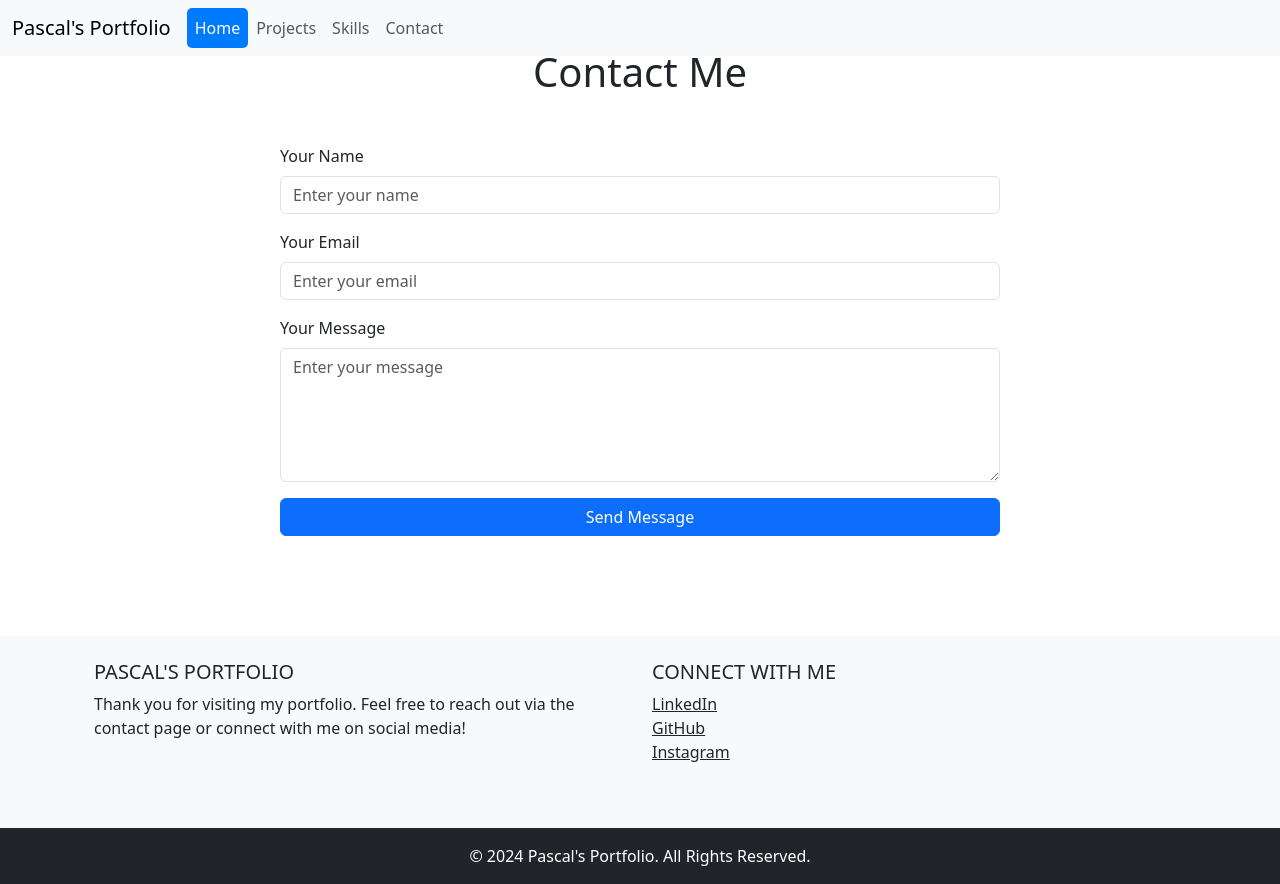
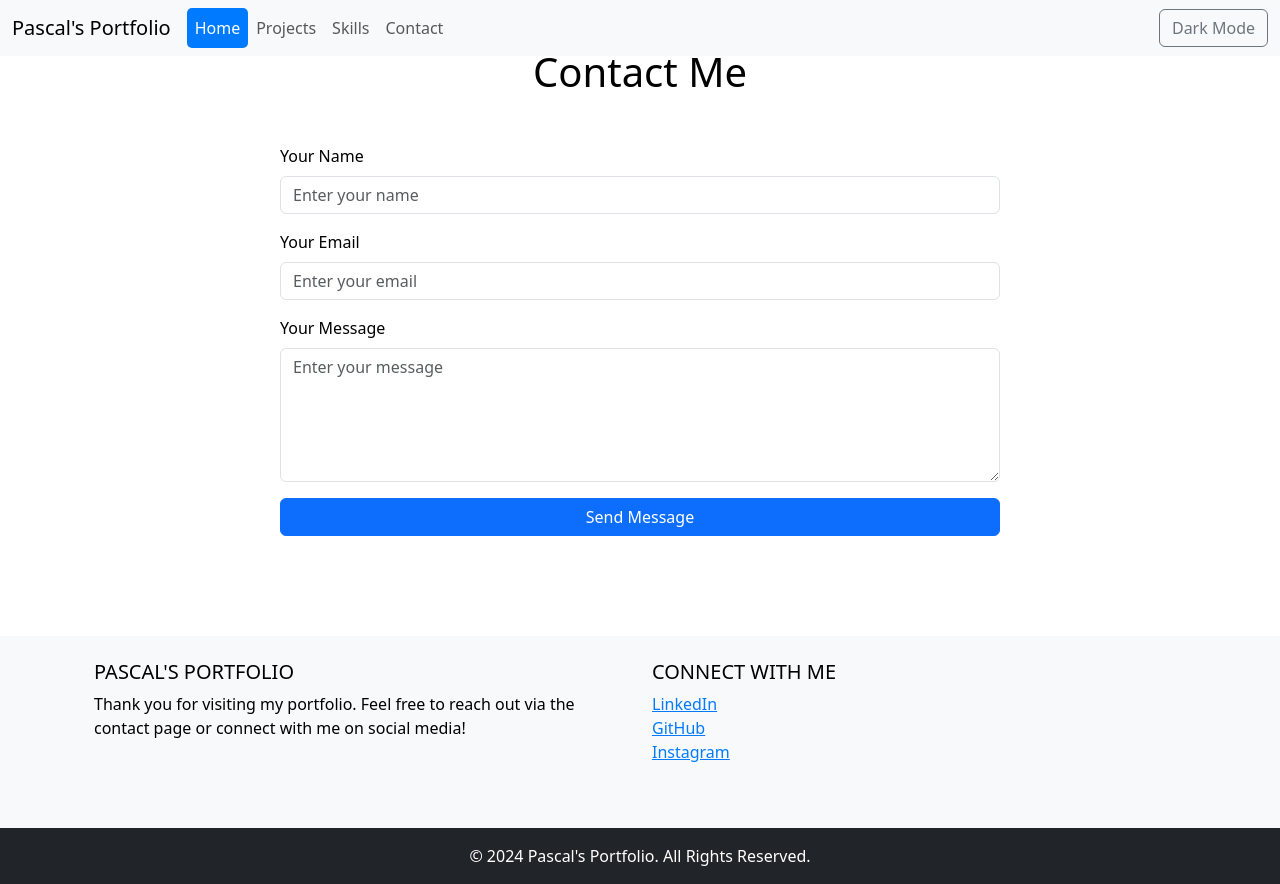
Before and after one commit to bongcoy/portfolio, a CodeIgniter 4 app: the page made by app/Views/contact.php in a window 1280 px wide. Run offline with PHP 8.4 and a stand-in for CodeIgniter, Linux system fonts and the light colour scheme; the template is opened without the code that fills it, so the values that code supplies are empty; some libraries are stand-ins or nearby versions.

Commit message:
Update main layout with dark mode toggle button

```diff
--- a/app/Views/layouts/main.php
+++ b/app/Views/layouts/main.php
@@ -7,6 +7,54 @@
     <title><?= esc($title) ?></title>
     <link href="https://cdn.jsdelivr.net/npm/bootstrap@5.3.0/dist/css/bootstrap.min.css" rel="stylesheet">
     <style>
+        /* Default Light Mode */
+        :root {
+            --bg-color: #ffffff;
+            --text-color: #000000;
+            --navbar-bg: #f8f9fa;
+            --footer-bg: #f8f9fa;
+            --footer-text-color: #000000;
+            --footer-link-color: #007bff;
+        }
+
+        /* Dark Mode */
+        .dark-mode {
+            --bg-color: #121212;
+            --text-color: #ffffff;
+            --navbar-bg: #333;
+            --footer-bg: #1a1a1a;
+            /* Darker footer background */
+            --footer-text-color: #f1f1f1;
+            /* Lighter footer text */
+            --footer-link-color: #1e90ff;
+            /* Lighter link color */
+        }
+
+        /* Apply the variables */
+        body {
+            background-color: var(--bg-color);
+            color: var(--text-color);
+        }
+
+        .navbar,
+        .footer {
+            background-color: var(--navbar-bg);
+        }
+
+        a {
+            color: var(--link-color);
+        }
+
+        /* Footer styles */
+        .footer {
+            background-color: var(--footer-bg);
+            color: var(--footer-text-color);
+        }
+
+        .footer a {
+            color: var(--footer-link-color);
+        }
+
         /* Ensures content doesn't overlap with the sticky navbar */
         .container {
             margin-top: 100px;
@@ -51,6 +99,8 @@
                         <a class="nav-link <?= (uri_string() == 'contact') ? 'active' : '' ?>" href="<?= base_url('/contact') ?>">Contact</a>
                     </li>
                 </ul>
+                <!-- Add the toggle button here -->
+                <button id="themeToggle" class="btn btn-outline-secondary ms-auto">Dark Mode</button>
             </div>
         </div>
     </nav>
@@ -61,7 +111,7 @@
     </div>
 
     <!-- Footer -->
-    <footer class="bg-light text-center text-lg-start mt-5">
+    <footer class="footer text-center text-lg-start mt-5">
         <div class="container p-4">
             <div class="row">
                 <div class="col-lg-6 col-md-12 mb-4">
@@ -71,9 +121,9 @@
                 <div class="col-lg-6 col-md-12 mb-4">
                     <h5 class="text-uppercase">Connect with me</h5>
                     <ul class="list-unstyled">
-                        <li><a href="https://www.linkedin.com/in/muhammad-pascal-dewantara-15901815b/" class="text-dark" target="_blank">LinkedIn</a></li>
-                        <li><a href="https://github.com/bongcoy" class="text-dark" target="_blank">GitHub</a></li>
-                        <li><a href="https://www.instagram.com/mpascaldewantara/" class="text-dark" target="_blank">Instagram</a></li>
+                        <li><a href="https://www.linkedin.com/in/muhammad-pascal-dewantara-15901815b/" target="_blank">LinkedIn</a></li>
+                        <li><a href="https://github.com/bongcoy" target="_blank">GitHub</a></li>
+                        <li><a href="https://www.instagram.com/mpascaldewantara/" target="_blank">Instagram</a></li>
                     </ul>
                 </div>
             </div>
@@ -83,7 +133,30 @@
         </div>
     </footer>
 
+
     <script src="https://cdn.jsdelivr.net/npm/bootstrap@5.3.0/dist/js/bootstrap.bundle.min.js"></script>
+
+    <!-- Dark mode toggle script -->
+    <script>
+        document.addEventListener("DOMContentLoaded", function() {
+            const themeToggle = document.getElementById('themeToggle');
+            const body = document.body;
+
+            // Check if a theme preference is stored in localStorage
+            const currentTheme = localStorage.getItem('theme');
+            if (currentTheme) {
+                body.classList.toggle('dark-mode', currentTheme === 'dark');
+                themeToggle.textContent = currentTheme === 'dark' ? 'Light Mode' : 'Dark Mode';
+            }
+
+            // Toggle dark and light mode
+            themeToggle.addEventListener('click', function() {
+                const isDarkMode = body.classList.toggle('dark-mode');
+                themeToggle.textContent = isDarkMode ? 'Light Mode' : 'Dark Mode';
+                localStorage.setItem('theme', isDarkMode ? 'dark' : 'light');
+            });
+        });
+    </script>
 </body>
 
 </html>
```
